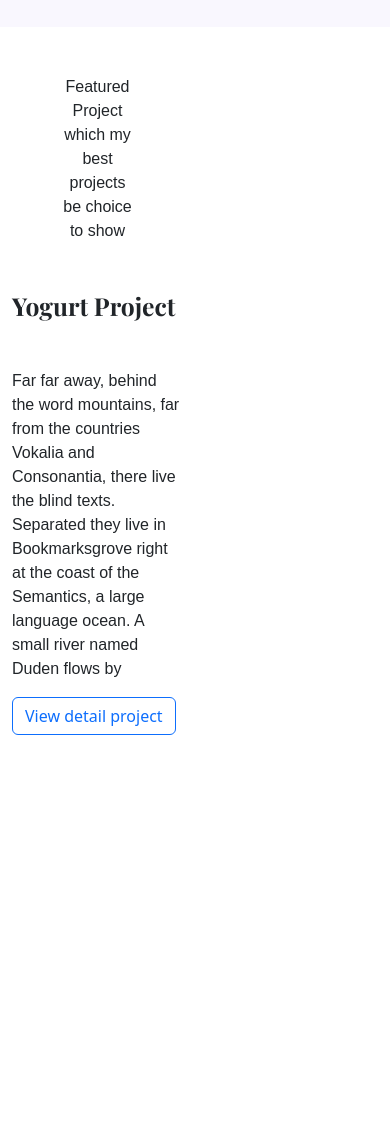
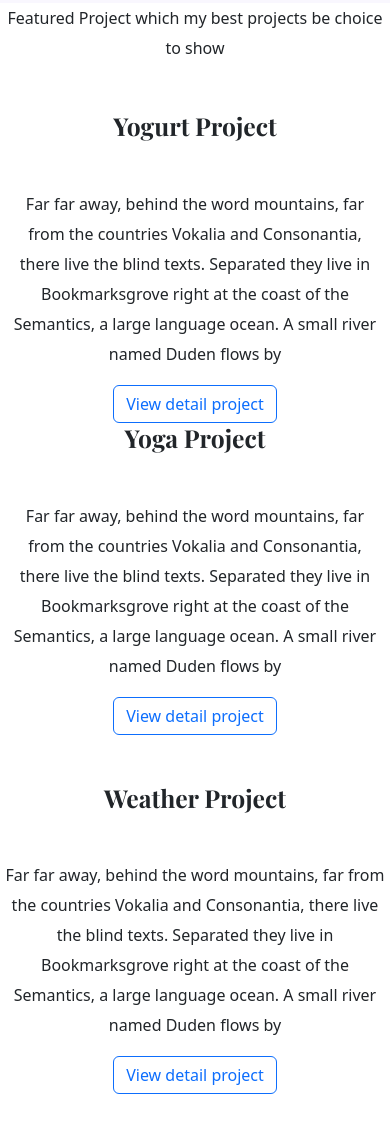
Before and after one commit to dsleazii/Sample-Test-2, a plain HTML site: page index.html in a window 390 px wide. Shown: the part 580-1712 px from the top of the page. Before the commit the page ends 1315 px from the top, so only its background shows below. Drawn offline with nearby package versions, Linux system fonts and the light colour scheme.

Commit message:
add div elements and added images

```diff
--- a/index.html
+++ b/index.html
@@ -25,12 +25,7 @@
       href="https://fonts.googleapis.com/css2?family=Playfair+Display:wght@700&display=swap"
       rel="stylesheet"
     />
-    <link rel="preconnect" href="https://fonts.googleapis.com" />
-    <link rel="preconnect" href="https://fonts.gstatic.com" crossorigin />
-    <link
-      href="https://fonts.googleapis.com/css2?family=Playfair+Display:wght@700&display=swap"
-      rel="stylesheet"
-    />
+
     <title>Sample Test</title>
   </head>
   <body>
@@ -42,18 +37,24 @@
 
     <a href="#" class="btn btn-primary btn-lg">Get Started</a>
   </div>
+</div>
 
 
-    <div class="container">
-      <div class="row">
-        <div class="col-6">
-          <p class="text-center m-5">
+
+      <p class="text-center mb-5">
             Featured Project which my best projects be choice to show
           </p>
+           <div class="container">
+      <div class="row">
+        <div class="col d-none d-lg-block">
+<img src="src/yogurt.png" class="img-fluid" alt="" >
+        </div>
+        <div class="col">
+          <div class="project-description">
 
           <h2 class="mb-5">Yogurt Project</h2>
 
-          <p classs="mb-4">
+          <p classs="mb-5 text-muted">
             Far far away, behind the word mountains, far from the countries
             Vokalia and Consonantia, there live the blind texts. Separated they
             live in Bookmarksgrove right at the coast of the Semantics, a large
@@ -61,8 +62,40 @@
           </p>
 
           <a href="" class="btn btn-outline-primary">View detail project</a>
+        </div></div></div>
+        <div class="row mb-5">
+        <div class="col">
+          <div class="project-description">
+         <h2 class="mb-5">Yoga Project</h2>
+         <p classs="mb-5 text-muted">
+            Far far away, behind the word mountains, far from the countries
+            Vokalia and Consonantia, there live the blind texts. Separated they
+            live in Bookmarksgrove right at the coast of the Semantics, a large
+            language ocean. A small river named Duden flows by
+          </p>
+
+          <a href="" class="btn btn-outline-primary">View detail project</a>
+        </div> </div> <div class="col d-none d-lg-block">
+      <img src="src/yoga.png" class="img-fluid" alt="" >
+       </div></div></div>
+         <div class="row mb-5">
+       <div class="col d-none d-lg-block">
+<img src="src/weather.png" class="img-fluid" alt="" >
         </div>
-      </div>
-    </div>
+        <div class="col">
+          <div class="project-description">
+
+          <h2 class="mb-5">Weather Project</h2>
+
+          <p classs="mb-5 text-muted">
+            Far far away, behind the word mountains, far from the countries
+            Vokalia and Consonantia, there live the blind texts. Separated they
+            live in Bookmarksgrove right at the coast of the Semantics, a large
+            language ocean. A small river named Duden flows by
+          </p>
+
+          <a href="" class="btn btn-outline-primary">View detail project</a>
+        </div></div></div>
+       </div>
   </body>
 </html>
--- a/style.css
+++ b/style.css
@@ -21,10 +21,15 @@ h1{
 font-size: 96px;
 
 }
+
+h2{
+  font-size: 64px;
+}
+
 p{
-font-family: 'Poppins', sans-serif;
+font-size:16px;
 font-weight: normal;
-
+line-height: 30px;
 }
 
 .hero{
@@ -49,7 +54,7 @@ margin: 0;
 
 }
 
-.btn-primary{
+.btn{
 background-color: var(--branding-color);
 border-radius:4px;
 color:white;
@@ -58,3 +63,32 @@ line-height: 27px;
 padding: 15px 30px;
 
 }
+
+.btn-btn-outline-primary{
+  color: var(--branding-color);
+  border:1px solid var(--branding-color);
+font-size: 18px;
+line-height: 27px;
+padding: 15px 30px;
+border-radius: 4px;
+}
+
+.project-description{
+padding: 120px 60px;
+
+
+}
+
+@media(max-width:900px){
+  h1{
+    font-size: 60px;
+   }
+
+   h2{
+    font-size:44px ;
+   }
+  .project-description{
+    padding: 0;
+    text-align: center;
+  }
+}
```
